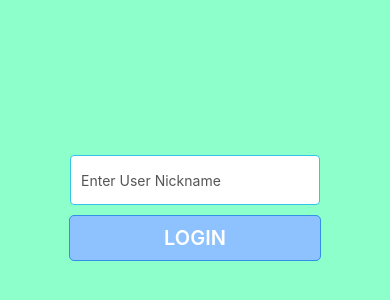
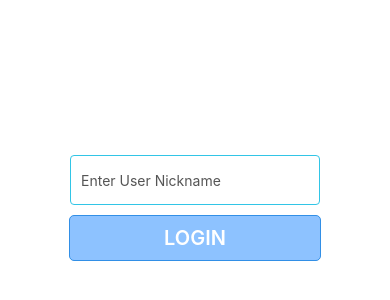
Before and after one commit to thenorthstarblues/mobile-messenger, a React Native app: screen / in a window 390 px wide. Shown: the part 214-514 px from the top of the page. Built offline with nearby package versions, Linux system fonts and the light colour scheme.

Commit message:
changed login screen background color

```diff
--- a/app.json
+++ b/app.json
@@ -1,8 +1,5 @@
 {
   "expo": {
-    "sdkVersion": "17.0.0",
-    "loading": {
-      "backgroundColor": "blue"
-    }
+    "sdkVersion": "17.0.0"
   }
 }
--- a/src/components/login.js
+++ b/src/components/login.js
@@ -47,7 +47,7 @@ const styles = StyleSheet.create({
     flex: 1,
     justifyContent: 'center',
     alignItems: 'center',
-    backgroundColor: '#8dffca',
+    backgroundColor: '#ffffff',
   },
   input: {
     width: 250,
```
